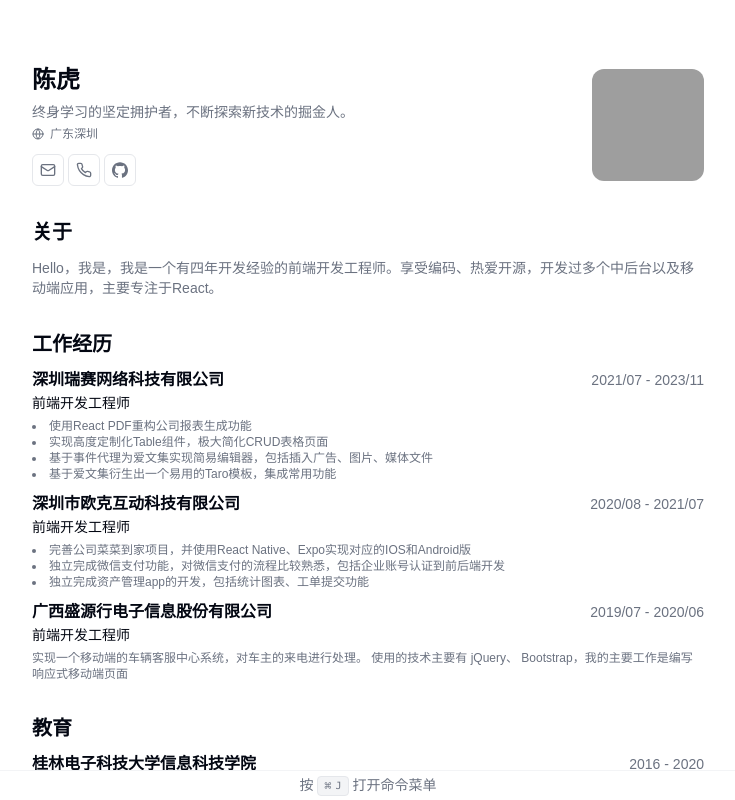
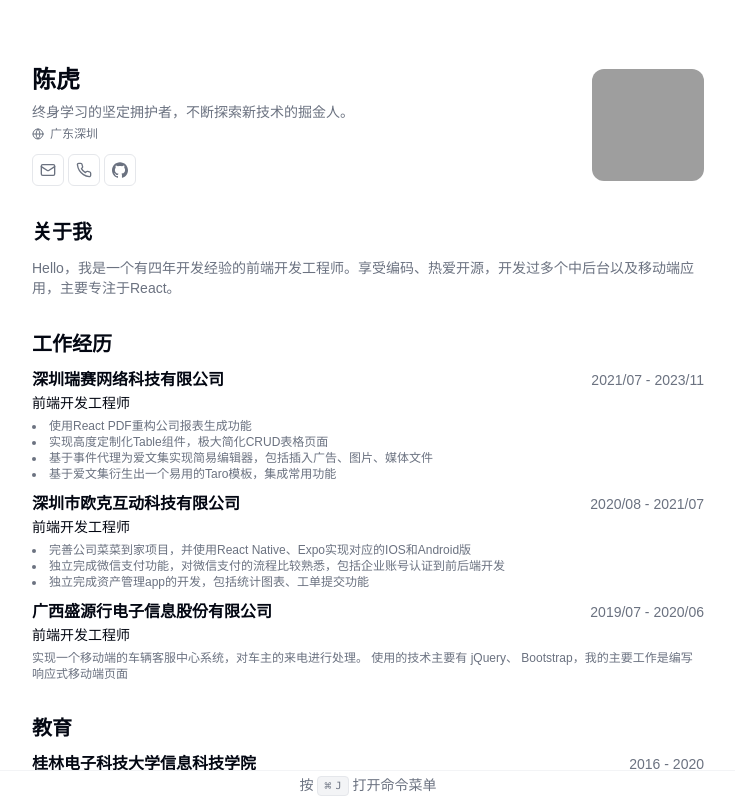
Before and after one commit to QingYuanO/cv, a Next.js app: page / in a window 1280 px wide. Shown: the top 800 px of the page, without its empty margins (272-1007 px from the left). Built offline with nearby package versions, Linux system fonts and the light colour scheme; grey boxes are pictures that could not be loaded; a web font is replaced by a local one.

Commit message:
update: 修改文案

```diff
--- a/src/app/page.tsx
+++ b/src/app/page.tsx
@@ -94,7 +94,7 @@ export default function Page() {
           </Avatar>
         </div>
         <Section>
-          <h2 className="text-xl font-bold">关于</h2>
+          <h2 className="text-xl font-bold">关于我</h2>
           <p className="text-pretty  text-sm text-muted-foreground">
             {RESUME_DATA.summary}
           </p>
--- a/src/data/resume-data.tsx
+++ b/src/data/resume-data.tsx
@@ -7,7 +7,7 @@ export const RESUME_DATA = {
   locationLink: "",
   about: "终身学习的坚定拥护者，不断探索新技术的掘金人。",
   summary:
-    "Hello，我是，我是一个有四年开发经验的前端开发工程师。享受编码、热爱开源，开发过多个中后台以及移动端应用，主要专注于React。",
+    "Hello，我是一个有四年开发经验的前端开发工程师。享受编码、热爱开源，开发过多个中后台以及移动端应用，主要专注于React。",
   avatarUrl:
     "https://avatars.githubusercontent.com/u/42159029?s=400&u=c811e1ece4016ab28ea791cf7a930dd4b456c58d&v=4",
   personalWebsiteUrl: "https://portfolio.qingyuano.cn/",
```
